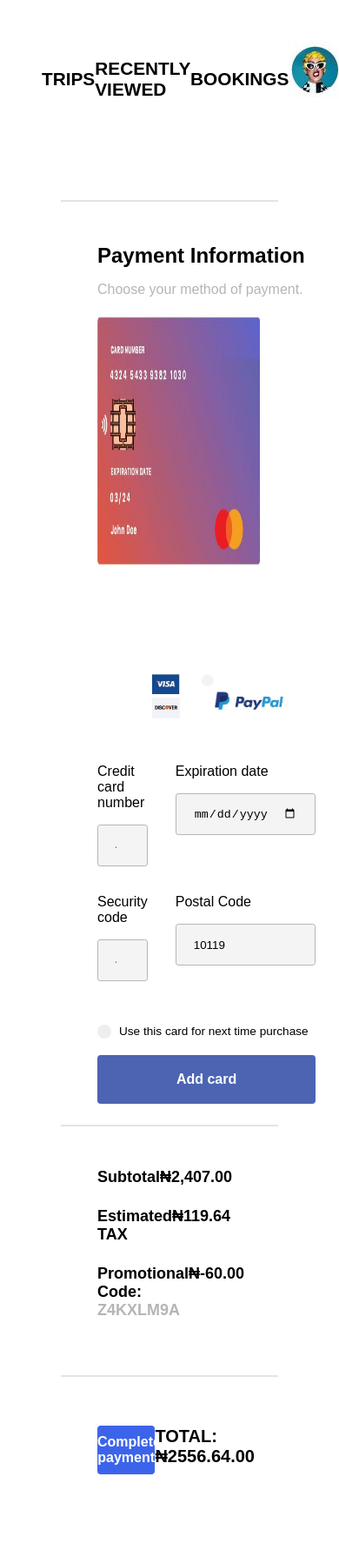
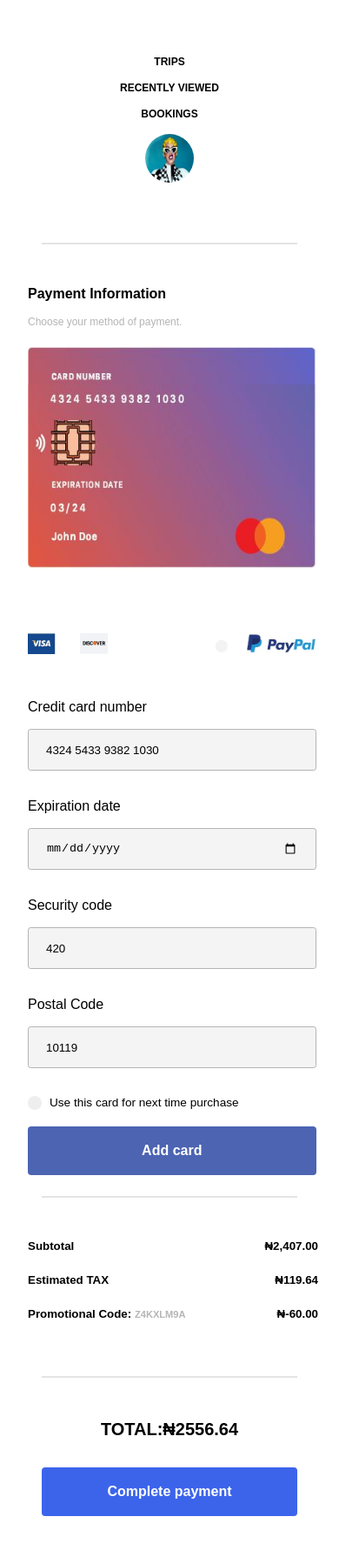
Before and after one commit to ccanyanwu/LANDING-LIGHT, a plain HTML site: page index.html in a window 390 px wide. Shown: the whole page at 87% size. Drawn offline with Linux system fonts and the light colour scheme; files whose address does not match are found by name.

Commit message:
Added responsiveness for phone screens

```diff
--- a/index.html
+++ b/index.html
@@ -15,7 +15,7 @@
       <a href="#">RECENTLY VIEWED</a>
       <a href="#">BOOKINGS</a>
       <a href="#">
-        <img src="./images/headshot1.jpg" alt="user image" />
+        <img src="./images/headshot.jpg" alt="user image" />
       </a>
     </nav>
     <hr />
@@ -119,7 +119,7 @@
     <!-- Card Payment -->
     <section class="total">
       <button type="submit">Complete payment</button>
-      <p>TOTAL:&#8358;2556.64.00</p>
+      <p>TOTAL:&#8358;2556.64</p>
     </section>
   </body>
 </html>
--- a/style.css
+++ b/style.css
@@ -42,6 +42,11 @@ nav > a:hover {
 nav :not(:last-child) {
   align-self: center;
   margin-top: 1rem;
+}
+nav > a > img{
+  border-radius: 100%;
+  height: 3.5rem;
+  width: 3.5rem;
 }
 
 hr {
@@ -230,3 +235,58 @@ hr {
 }
 
 }
+
+/* Smaller Screens */
+@media all and (max-width: 52rem){
+  nav{
+    align-items: center ;
+    flex-direction: column;
+    margin-bottom: 4rem;
+  }
+  nav :not(:last-child) {
+  font-size: 0.75rem;
+  }
+  nav > a > img{margin-top: 1rem;}
+  hr{width: 100%}
+ .card{
+   margin-left: -5rem;
+ }
+ .card-left__header {
+  font-size: 1rem;
+}
+.card-left__para {
+  font-size: .75rem;
+}
+.card-left__card {
+  height: 16rem;
+  width: 85vw;
+}
+.card-right{margin-top: -7rem;}
+.card-right__icons {
+  width: 100%;
+}
+.card-right__form-inputs {
+  grid: repeat(4, 1fr)/ 1fr;
+}
+.subtotal {
+  padding: 0;
+  width: 100%;
+}
+.subtotal-item {
+  font-size: smaller;
+  margin-left: -1rem;
+  margin-right: -3rem !important;
+}
+.subtotal-item > p > span {
+  font-size: smaller;
+}
+.total {
+  flex-direction: column-reverse;
+  padding: 0;
+}
+.total > button {
+  margin-top: 2rem;
+  width: 100%;
+}
+
+}
```
Also changed, not shown: images/headshots.JPG (renamed from images/headshot1.JPG).
